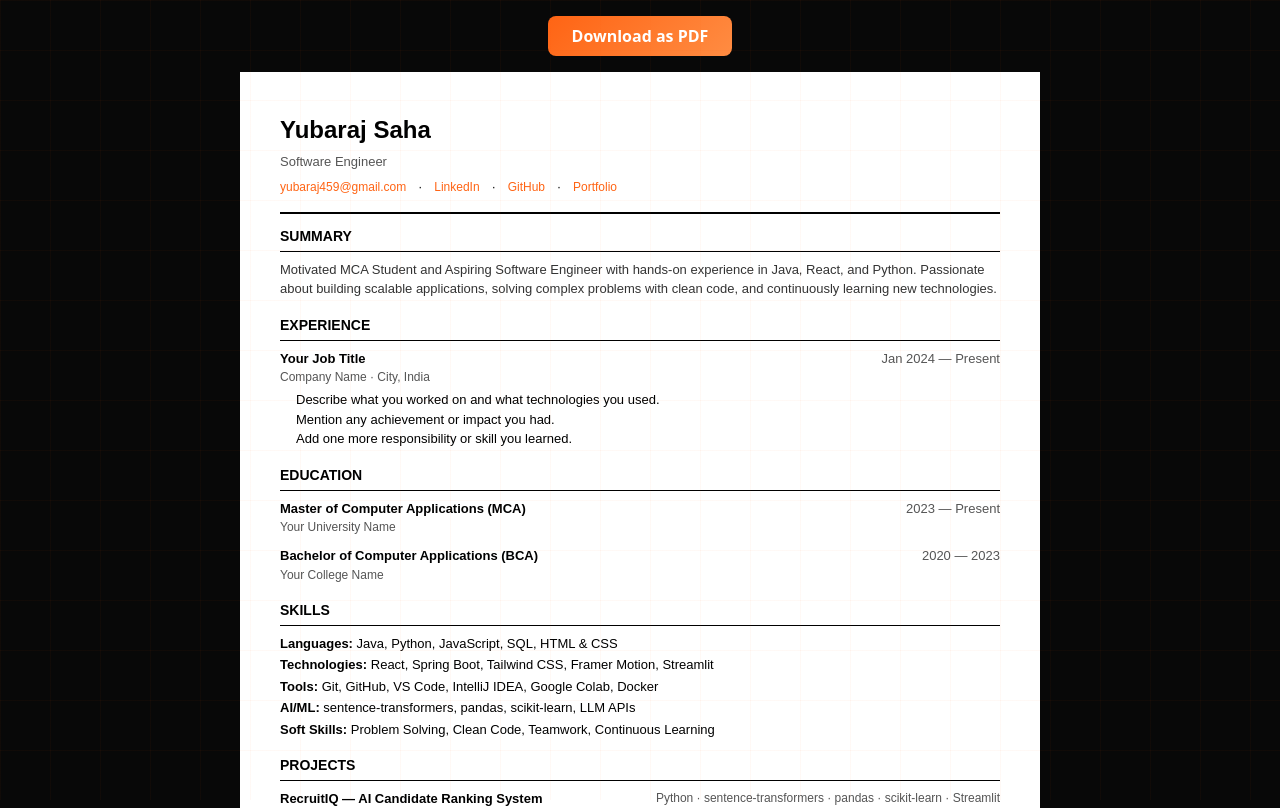
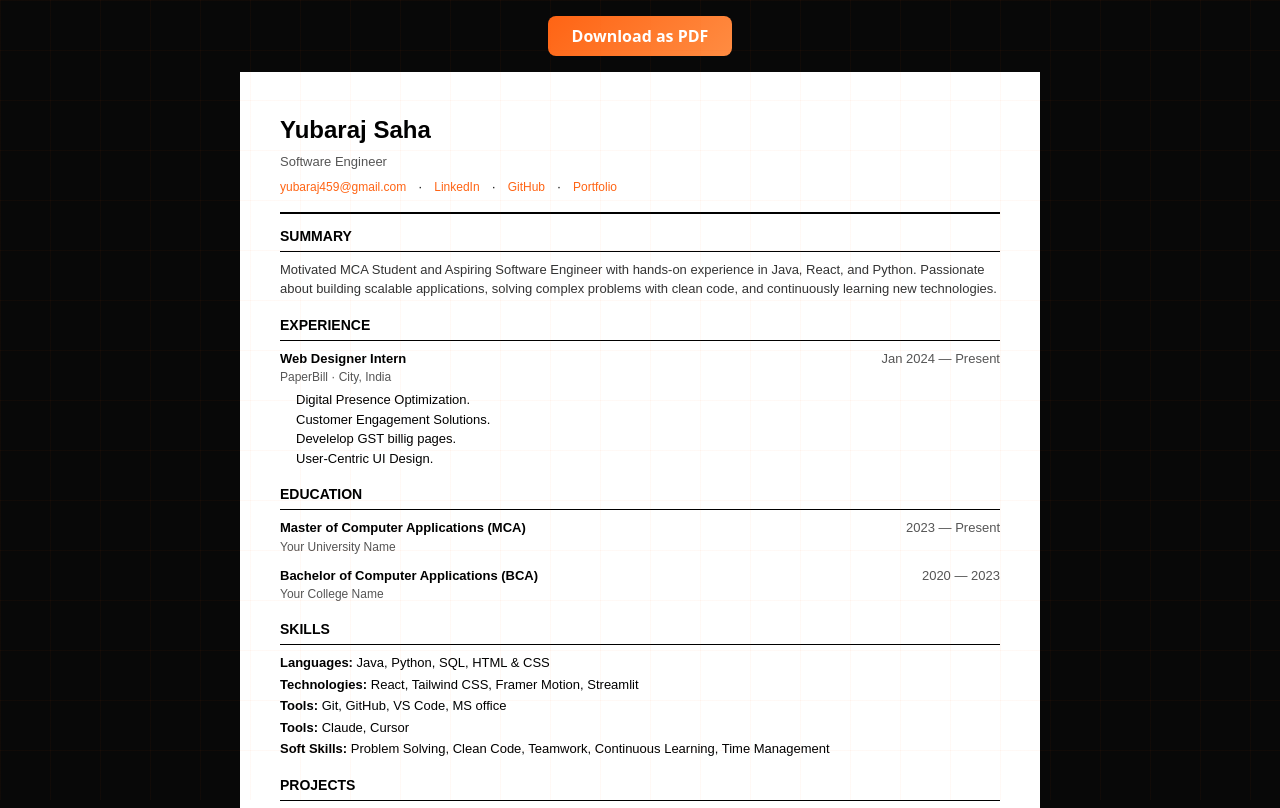
Before and after one commit to Yubarajsaha/Portfolio, a React (Vite) app: page /resume-preview in a window 1280 px wide. Shown: the top 808 px of the page. Built offline with nearby package versions, Linux system fonts and the light colour scheme.

Commit message:
update resume details

```diff
--- a/src/components/ResumeLayout.jsx
+++ b/src/components/ResumeLayout.jsx
@@ -56,11 +56,11 @@ function ResumeLayout() {
           <div style={{ display: 'flex', gap: '12px', flexWrap: 'wrap', fontSize: '12px' }}>
             <a href="mailto:yubaraj459@gmail.com" style={{ color: '#ff6414' }}>yubaraj459@gmail.com</a>
             <span>·</span>
-            <a href="https://linkedin.com/in/yubarajsaha" target="_blank" style={{ color: '#ff6414' }}>LinkedIn</a>
+            <a href="https://www.linkedin.com/in/yubaraj-saha-488883285/" target="_blank" style={{ color: '#ff6414' }}>LinkedIn</a>
             <span>·</span>
             <a href="https://github.com/Yubarajsaha" target="_blank" style={{ color: '#ff6414' }}>GitHub</a>
             <span>·</span>
-            <a href="https://yubaraj-portfolio.vercel.app" target="_blank" style={{ color: '#ff6414' }}>Portfolio</a>
+            <a href="https://yubaraj-portfolio.vercel.app/" target="_blank" style={{ color: '#ff6414' }}>Portfolio</a>
           </div>
         </div>
 
@@ -85,14 +85,15 @@ function ResumeLayout() {
           </h2>
           <div style={{ marginBottom: '12px' }}>
             <div style={{ display: 'flex', justifyContent: 'space-between' }}>
-              <strong>Your Job Title</strong>
+              <strong>Web Designer Intern</strong>
               <span style={{ color: '#555' }}>Jan 2024 — Present</span>
             </div>
-            <div style={{ color: '#555', fontSize: '12px', marginBottom: '4px' }}>Company Name · City, India</div>
+            <div style={{ color: '#555', fontSize: '12px', marginBottom: '4px' }}>PaperBill · City, India</div>
             <ul style={{ margin: '4px 0', paddingLeft: '16px' }}>
-              <li>Describe what you worked on and what technologies you used.</li>
-              <li>Mention any achievement or impact you had.</li>
-              <li>Add one more responsibility or skill you learned.</li>
+              <li>Digital Presence Optimization.</li>
+              <li>Customer Engagement Solutions.</li>
+              <li>Develelop GST billig pages.</li>
+              <li>User-Centric UI Design.</li>
             </ul>
           </div>
         </div>
@@ -124,19 +125,19 @@ function ResumeLayout() {
             Skills
           </h2>
           <p style={{ margin: '2px 0' }}>
-            <strong>Languages:</strong> Java, Python, JavaScript, SQL, HTML & CSS
+            <strong>Languages:</strong> Java, Python, SQL, HTML & CSS
           </p>
           <p style={{ margin: '2px 0' }}>
-            <strong>Technologies:</strong> React, Spring Boot, Tailwind CSS, Framer Motion, Streamlit
+            <strong>Technologies:</strong> React, Tailwind CSS, Framer Motion, Streamlit
           </p>
           <p style={{ margin: '2px 0' }}>
-            <strong>Tools:</strong> Git, GitHub, VS Code, IntelliJ IDEA, Google Colab, Docker
+            <strong>Tools:</strong> Git, GitHub, VS Code, MS office
           </p>
           <p style={{ margin: '2px 0' }}>
-            <strong>AI/ML:</strong> sentence-transformers, pandas, scikit-learn, LLM APIs
+            <strong>Tools:</strong> Claude, Cursor
           </p>
           <p style={{ margin: '2px 0' }}>
-            <strong>Soft Skills:</strong> Problem Solving, Clean Code, Teamwork, Continuous Learning
+            <strong>Soft Skills:</strong> Problem Solving, Clean Code, Teamwork, Continuous Learning, Time Management
           </p>
         </div>
 
```
